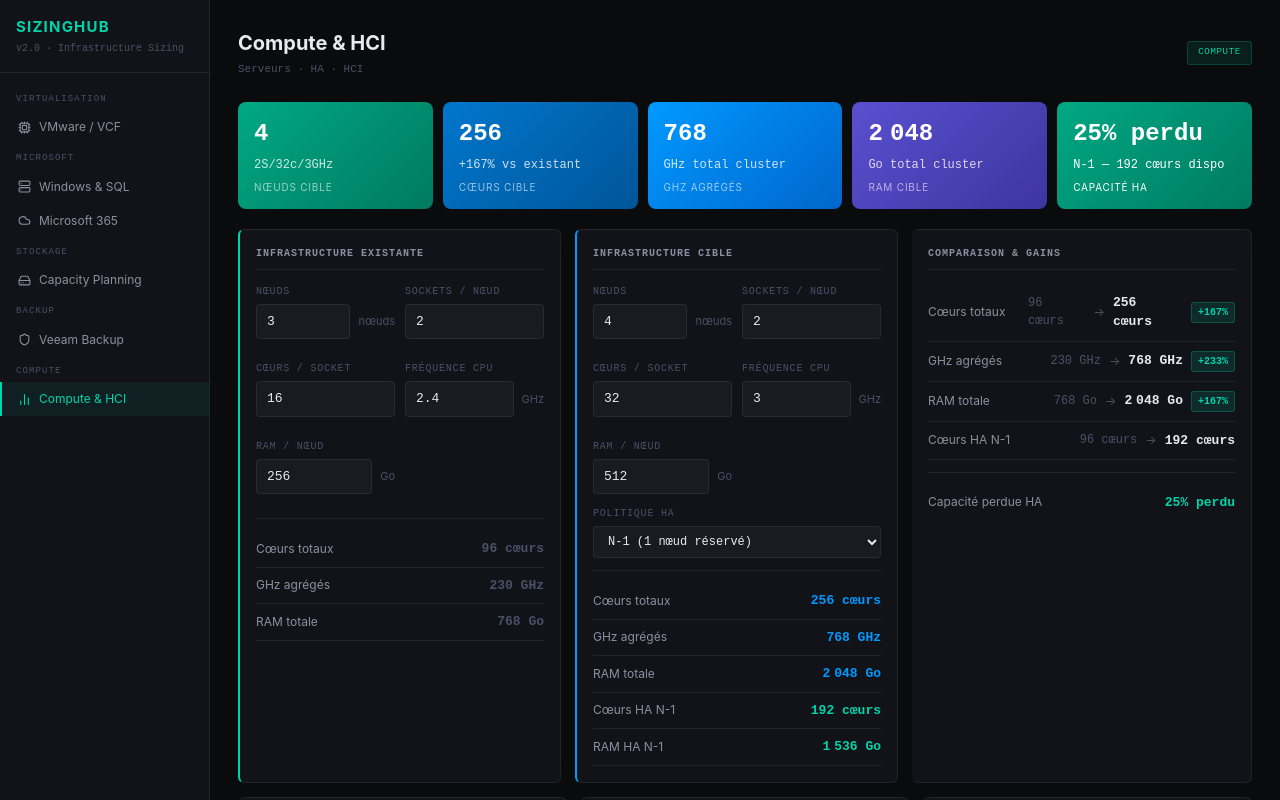
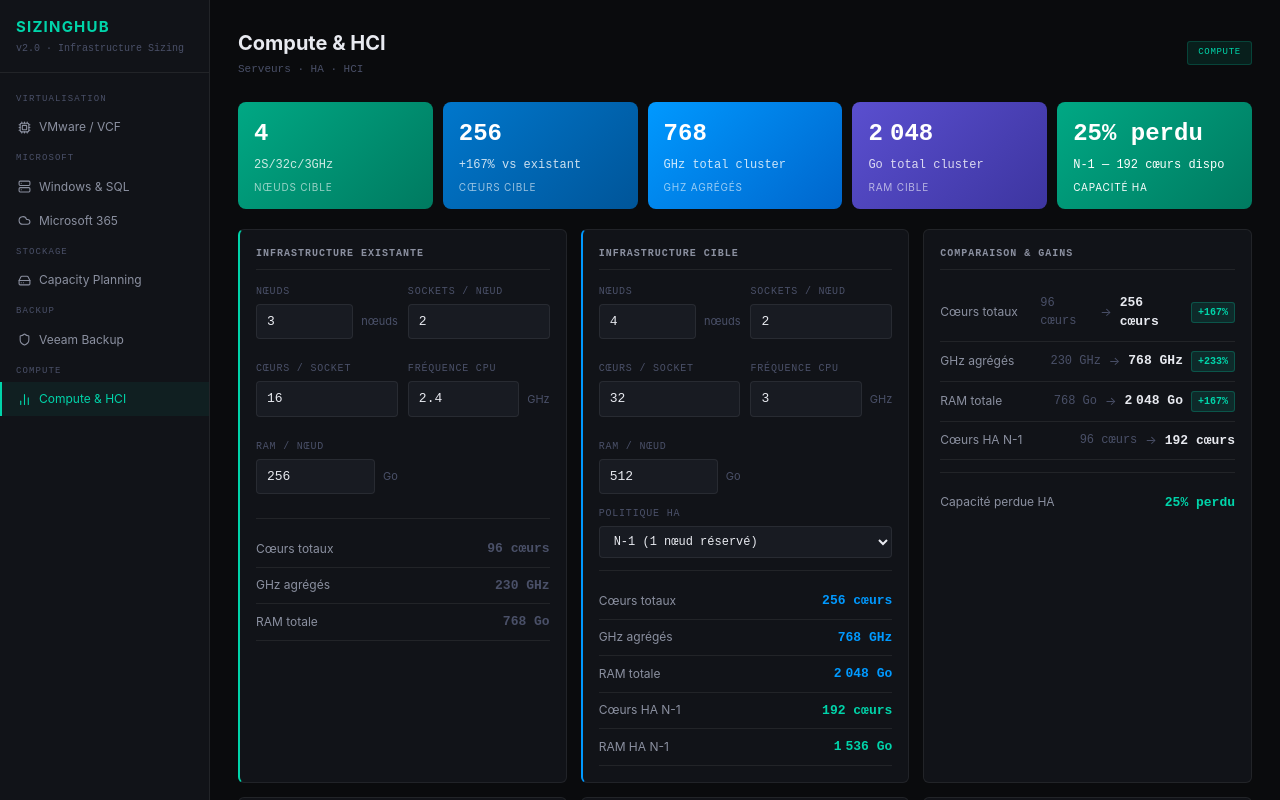
Before and after one commit to darknrall89/SizingHUB, a React (Vite) app: page / in a window 1280 px wide. Both pictures are taken after a click on the element "Compute & HCI". Shown: the top 800 px of the page. Built offline with nearby package versions, Linux system fonts and the light colour scheme.

Commit message:
fix: compute grid 1fr equal + chart annotation space

```diff
--- a/src/SizingHub.jsx
+++ b/src/SizingHub.jsx
@@ -178,7 +178,7 @@ function VMwareCalc({th, isMobile=false}) {
 
   const tt = {background:th.tooltipBg,border:`1px solid ${th.border2}`,borderRadius:4,fontSize:11,color:th.t1};
   const s = {
-    card:     (accent)=>({background:th.cardBg,border:`1px solid ${th.border}`,borderLeft:accent?`2px solid ${accent}`:undefined,borderRadius:6,padding:16}),
+    card:     (accent)=>({background:th.cardBg,borderTop:`1px solid ${th.border}`,borderRight:`1px solid ${th.border}`,borderBottom:`1px solid ${th.border}`,borderLeft:accent?`2px solid ${accent}`:`1px solid ${th.border}`,borderRadius:6,padding:16}),
     secTitle: {fontSize:10,fontWeight:600,color:th.t2,textTransform:"uppercase",letterSpacing:"0.1em",marginBottom:14,paddingBottom:8,borderBottom:`1px solid ${th.border}`,fontFamily:"monospace"},
     label:    {display:"block",fontSize:10,color:th.t3,fontFamily:"monospace",textTransform:"uppercase",letterSpacing:"0.08em",marginBottom:5},
     input:    {width:"100%",background:th.bg2,border:`1px solid ${th.border}`,borderRadius:4,padding:"7px 10px",color:th.t1,fontFamily:"monospace",fontSize:13,boxSizing:"border-box"},
@@ -1151,7 +1151,7 @@ function ComputeCalc({ th, isMobile=false }) {
     select: { width:"100%",background:th.bg2,border:`1px solid ${th.border}`,borderRadius:4,padding:"7px 10px",color:th.t1,fontFamily:"monospace",fontSize:12,boxSizing:"border-box" },
     row:    { display:"flex",justifyContent:"space-between",alignItems:"center",padding:"8px 0",borderBottom:`1px solid ${th.border}` },
     divider:{ border:"none",borderTop:`1px solid ${th.border}`,margin:"12px 0" },
-    card:   (accent) => ({background:th.cardBg,border:`1px solid ${th.border}`,borderLeft:accent?`2px solid ${accent}`:undefined,borderRadius:6,padding:16}),
+    card:   (accent) => ({background:th.cardBg,borderTop:`1px solid ${th.border}`,borderRight:`1px solid ${th.border}`,borderBottom:`1px solid ${th.border}`,borderLeft:accent?`2px solid ${accent}`:`1px solid ${th.border}`,borderRadius:6,padding:16}),
     secTitle:{ fontSize:10,fontWeight:600,color:th.t2,textTransform:"uppercase",letterSpacing:"0.1em",marginBottom:14,paddingBottom:8,borderBottom:`1px solid ${th.border}`,fontFamily:"monospace" },
   };
 
@@ -1231,7 +1231,7 @@ function ComputeCalc({ th, isMobile=false }) {
     const gainPct = data[0].val>0?Math.round(((data[1].val-data[0].val)/data[0].val)*100):0;
     return (
       <div>
-        <div style={{display:"flex",alignItems:"flex-end",justifyContent:"space-around",height,padding:"0 8px",gap:12,position:"relative"}}>
+        <div style={{display:"flex",alignItems:"flex-end",justifyContent:"space-around",height,padding:"20px 8px 0",gap:12,position:"relative"}}>
           {/* Annotation gain */}
           {gainPct!==0 && (
             <div style={{position:"absolute",top:0,left:"50%",transform:"translateX(-50%)",
@@ -1243,7 +1243,7 @@ function ComputeCalc({ th, isMobile=false }) {
             </div>
           )}
           {data.map((b,i)=>{
-            const h=Math.max(8,Math.round((b.val/maxVal)*(height-30)));
+            const h=Math.max(8,Math.round((b.val/maxVal)*(height-90)));
             return (
               <div key={i} style={{flex:1,display:"flex",flexDirection:"column",alignItems:"center",gap:4}}>
                 <div style={{width:"100%",height:h,background:b.color,borderRadius:"4px 4px 0 0",
@@ -1289,7 +1289,7 @@ function ComputeCalc({ th, isMobile=false }) {
       </div>
 
       {/* Saisie + Comparaison */}
-      <div style={{display:"grid",gridTemplateColumns:isMobile?"1fr":"1fr 1fr 340px",gap:14,marginBottom:14}}>
+      <div style={{display:"grid",gridTemplateColumns:isMobile?"1fr":"1fr 1fr 1fr",gap:14,marginBottom:14}}>
 
         {/* Existant */}
         <div style={s.card(th.accent)}>
```
